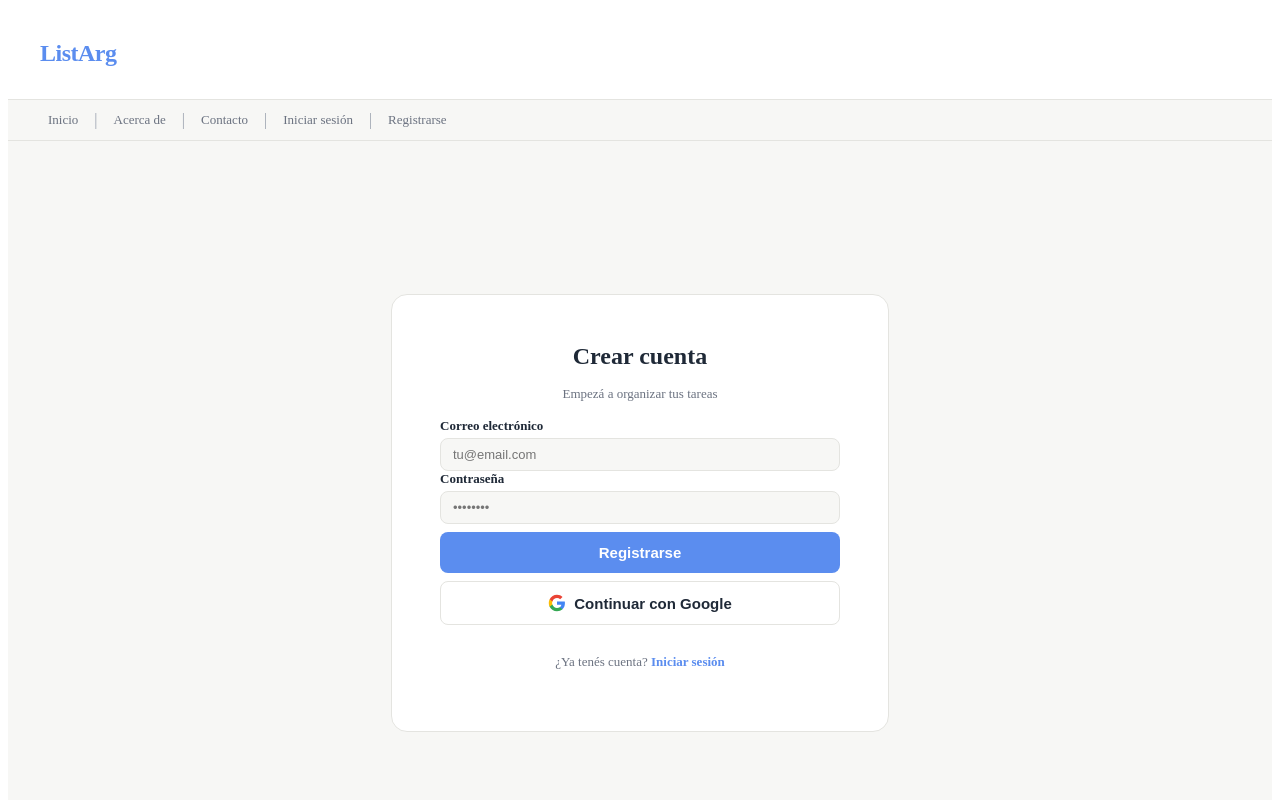
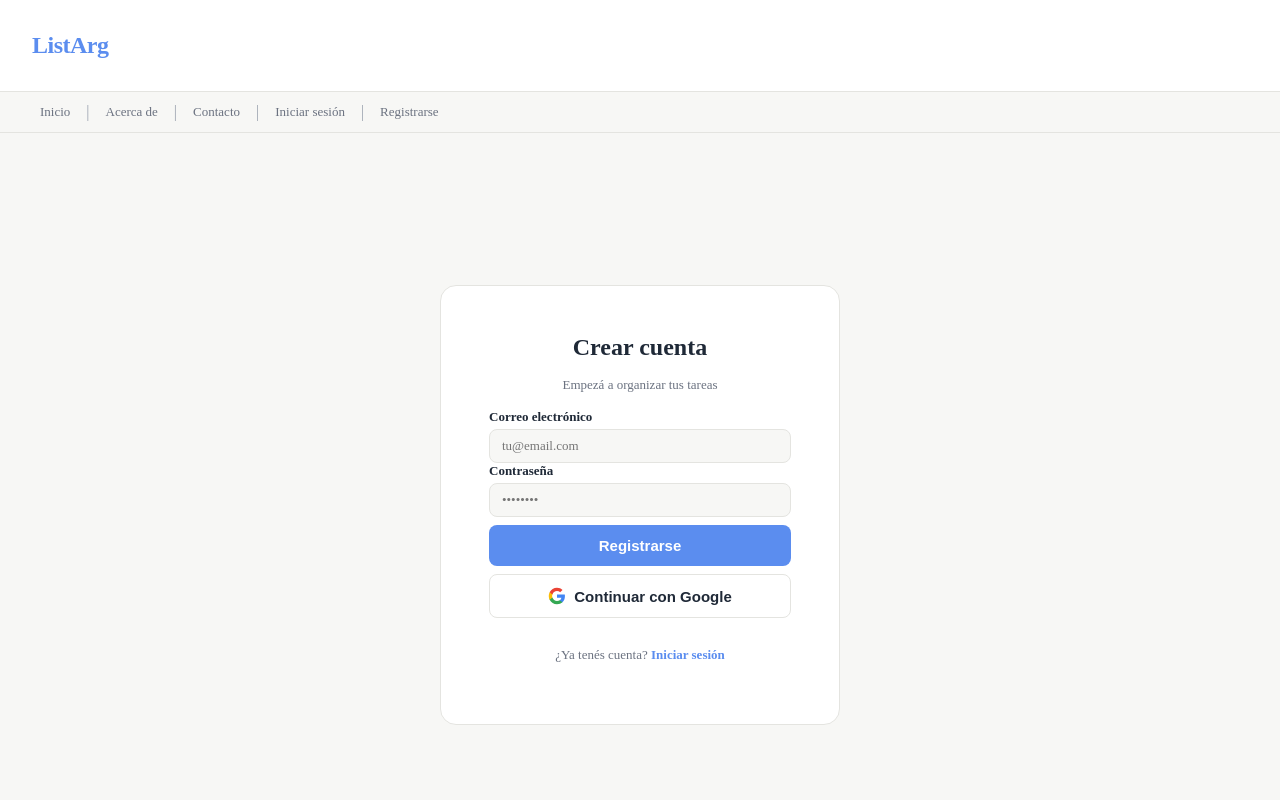
Before and after one commit to MGalvezLanders/ProyectoM4_MaximoGalvezLanders, a React (Vite) app: page /register in a window 1280 px wide. Shown: the top 800 px of the page. Built offline with nearby package versions, Linux system fonts and the light colour scheme; no server answers.

Commit message:
movile first

```diff
--- a/src/components/ConfirmModal/ConfirmModal.module.css
+++ b/src/components/ConfirmModal/ConfirmModal.module.css
@@ -5,6 +5,7 @@
   display: flex;
   align-items: center;
   justify-content: center;
+  padding: var(--space-lg);
   z-index: 200;
 }
 
@@ -12,13 +13,19 @@
   background: var(--color-surface);
   border: 1px solid var(--color-border);
   border-radius: var(--radius-xl);
-  padding: var(--space-2xl);
+  padding: var(--space-xl);
   width: 100%;
   max-width: 360px;
   display: flex;
   flex-direction: column;
   gap: var(--space-xl);
   box-shadow: 0 8px 32px rgba(0, 0, 0, 0.12);
+}
+
+@media (min-width: 480px) {
+  .dialog {
+    padding: var(--space-2xl);
+  }
 }
 
 .message {
@@ -60,10 +67,9 @@
   font-size: var(--font-size-sm);
   font-weight: 600;
   cursor: pointer;
-  transition: background var(--transition);
+  transition: filter var(--transition);
 }
 
 .confirmButton:hover {
-  background: var(--color-danger);
   filter: brightness(0.9);
 }
--- a/src/components/FormField/FormField.module.css
+++ b/src/components/FormField/FormField.module.css
@@ -11,6 +11,7 @@
 }
 
 .input {
+  width: 100%;
   padding: var(--space-sm) var(--space-md);
   border: 1px solid var(--color-border);
   border-radius: var(--radius-md);
@@ -18,6 +19,7 @@
   color: var(--color-text-primary);
   background: var(--color-bg);
   transition: border-color var(--transition);
+  font-family: inherit;
 }
 
 .input:focus {
--- a/src/components/Header/header.module.css
+++ b/src/components/Header/header.module.css
@@ -2,12 +2,18 @@
   display: flex;
   align-items: center;
   justify-content: space-between;
-  padding: var(--space-lg) var(--space-2xl);
+  padding: var(--space-md) var(--space-lg);
   background: var(--color-surface);
   border-bottom: 1px solid var(--color-border);
   position: sticky;
   top: 0;
   z-index: 100;
+}
+
+@media (min-width: 640px) {
+  .header {
+    padding: var(--space-lg) var(--space-2xl);
+  }
 }
 
 .title {
--- a/src/components/Navbar/navbar.module.css
+++ b/src/components/Navbar/navbar.module.css
@@ -6,11 +6,19 @@
 
 .linkContainer {
   display: flex;
+  flex-wrap: wrap;
   align-items: center;
-  gap: var(--space-sm);
-  padding: var(--space-sm) var(--space-2xl);
+  gap: var(--space-xs);
+  padding: var(--space-sm) var(--space-lg);
   background: var(--color-bg);
   border-bottom: 1px solid var(--color-border);
+}
+
+@media (min-width: 640px) {
+  .linkContainer {
+    gap: var(--space-sm);
+    padding: var(--space-sm) var(--space-2xl);
+  }
 }
 
 .link {
@@ -38,6 +46,13 @@
 
 .mainContent {
   flex: 1;
-  padding: var(--space-2xl);
+  padding: var(--space-lg);
   background: var(--color-bg);
+  min-width: 0;
 }
+
+@media (min-width: 640px) {
+  .mainContent {
+    padding: var(--space-2xl);
+  }
+}
--- a/src/components/TaskForm/taskForm.module.css
+++ b/src/components/TaskForm/taskForm.module.css
@@ -5,7 +5,13 @@
   background: var(--color-surface);
   border: 1px solid var(--color-border);
   border-radius: var(--radius-lg);
-  padding: var(--space-xl);
+  padding: var(--space-lg);
+}
+
+@media (min-width: 480px) {
+  .form {
+    padding: var(--space-xl);
+  }
 }
 
 .formTitle {
@@ -37,7 +43,6 @@
   color: var(--color-text-primary);
   background: var(--color-bg);
   transition: border-color var(--transition);
-  box-sizing: border-box;
   font-family: inherit;
 }
 
@@ -54,12 +59,20 @@
 
 .actions {
   display: flex;
-  justify-content: flex-end;
+  flex-direction: column;
   gap: var(--space-sm);
   margin-top: var(--space-xs);
 }
 
+@media (min-width: 480px) {
+  .actions {
+    flex-direction: row;
+    justify-content: flex-end;
+  }
+}
+
 .cancelButton {
+  width: 100%;
   padding: var(--space-sm) var(--space-lg);
   border-radius: var(--radius-md);
   border: 1px solid var(--color-border);
@@ -70,11 +83,18 @@
   transition: background var(--transition);
 }
 
+@media (min-width: 480px) {
+  .cancelButton {
+    width: auto;
+  }
+}
+
 .cancelButton:hover {
   background: var(--color-task-bg);
 }
 
 .submitButton {
+  width: 100%;
   padding: var(--space-sm) var(--space-xl);
   background: var(--color-blue);
   color: var(--color-white);
@@ -86,6 +106,12 @@
   transition: background var(--transition), opacity var(--transition);
 }
 
+@media (min-width: 480px) {
+  .submitButton {
+    width: auto;
+  }
+}
+
 .submitButton:hover:not(:disabled) {
   background: var(--color-blue-dark);
 }
--- a/src/components/buildSummary/BuildTodoSummary.module.css
+++ b/src/components/buildSummary/BuildTodoSummary.module.css
@@ -1,5 +1,6 @@
 .wrapper {
   display: flex;
+  flex-wrap: wrap;
   align-items: center;
   gap: var(--space-md);
   padding-top: var(--space-lg);
@@ -16,6 +17,7 @@
   font-weight: 600;
   cursor: pointer;
   transition: background var(--transition);
+  white-space: nowrap;
 }
 
 .button:hover:not(:disabled) {
--- a/src/index.css
+++ b/src/index.css
@@ -1,3 +1,16 @@
+*, *::before, *::after {
+  box-sizing: border-box;
+}
+
+html {
+  overflow-x: hidden;
+}
+
+body {
+  margin: 0;
+  overflow-x: hidden;
+}
+
 :root {
   /* Colores */
   --color-white: #ffffff;
@@ -10,7 +23,7 @@
   --color-blue-dark: #3D70D6;
   --color-blue-light: #EBF1FD;
   --color-text-primary: #1F2937;
-  --color-text-secondary:#6B7280;
+  --color-text-secondary: #6B7280;
   --color-text-disabled: #9CA3AF;
   --color-danger: #B91C1C;
   --color-danger-light: #FEE2E2;
--- a/src/pages/LoginPag.module.css
+++ b/src/pages/LoginPag.module.css
@@ -3,18 +3,25 @@
   justify-content: center;
   align-items: center;
   min-height: calc(100vh - 120px);
+  padding: var(--space-lg);
 }
 
 .card {
   background: var(--color-surface);
   border: 1px solid var(--color-border);
   border-radius: var(--radius-xl);
-  padding: var(--space-3xl);
+  padding: var(--space-xl);
   width: 100%;
   max-width: 400px;
   display: flex;
   flex-direction: column;
   gap: var(--space-lg);
+}
+
+@media (min-width: 480px) {
+  .card {
+    padding: var(--space-3xl);
+  }
 }
 
 .title {
--- a/src/pages/Register.module.css
+++ b/src/pages/Register.module.css
@@ -3,18 +3,25 @@
   justify-content: center;
   align-items: center;
   min-height: calc(100vh - 120px);
+  padding: var(--space-lg);
 }
 
 .card {
   background: var(--color-surface);
   border: 1px solid var(--color-border);
   border-radius: var(--radius-xl);
-  padding: var(--space-3xl);
+  padding: var(--space-xl);
   width: 100%;
   max-width: 400px;
   display: flex;
   flex-direction: column;
   gap: var(--space-lg);
+}
+
+@media (min-width: 480px) {
+  .card {
+    padding: var(--space-3xl);
+  }
 }
 
 .title {
--- a/src/pages/TasksPage.module.css
+++ b/src/pages/TasksPage.module.css
@@ -1,9 +1,15 @@
 .container {
-  max-width: 640px;
-  margin: 0 auto;
+  width: 100%;
   display: flex;
   flex-direction: column;
   gap: var(--space-xl);
+}
+
+@media (min-width: 640px) {
+  .container {
+    max-width: 640px;
+    margin: 0 auto;
+  }
 }
 
 .header {
@@ -29,6 +35,7 @@
   font-weight: 600;
   cursor: pointer;
   transition: background var(--transition);
+  white-space: nowrap;
 }
 
 .addButton:hover {
@@ -39,6 +46,7 @@
   display: flex;
   align-items: center;
   justify-content: space-between;
+  gap: var(--space-sm);
   padding: var(--space-sm) var(--space-lg);
   background: #fef2f2;
   border: 1px solid #fca5a5;
@@ -54,4 +62,5 @@
   cursor: pointer;
   font-size: var(--font-size-sm);
   padding: 0;
+  flex-shrink: 0;
 }
```
Also changed, not shown: 1 other file (tests, documents, lock files or other folders).
